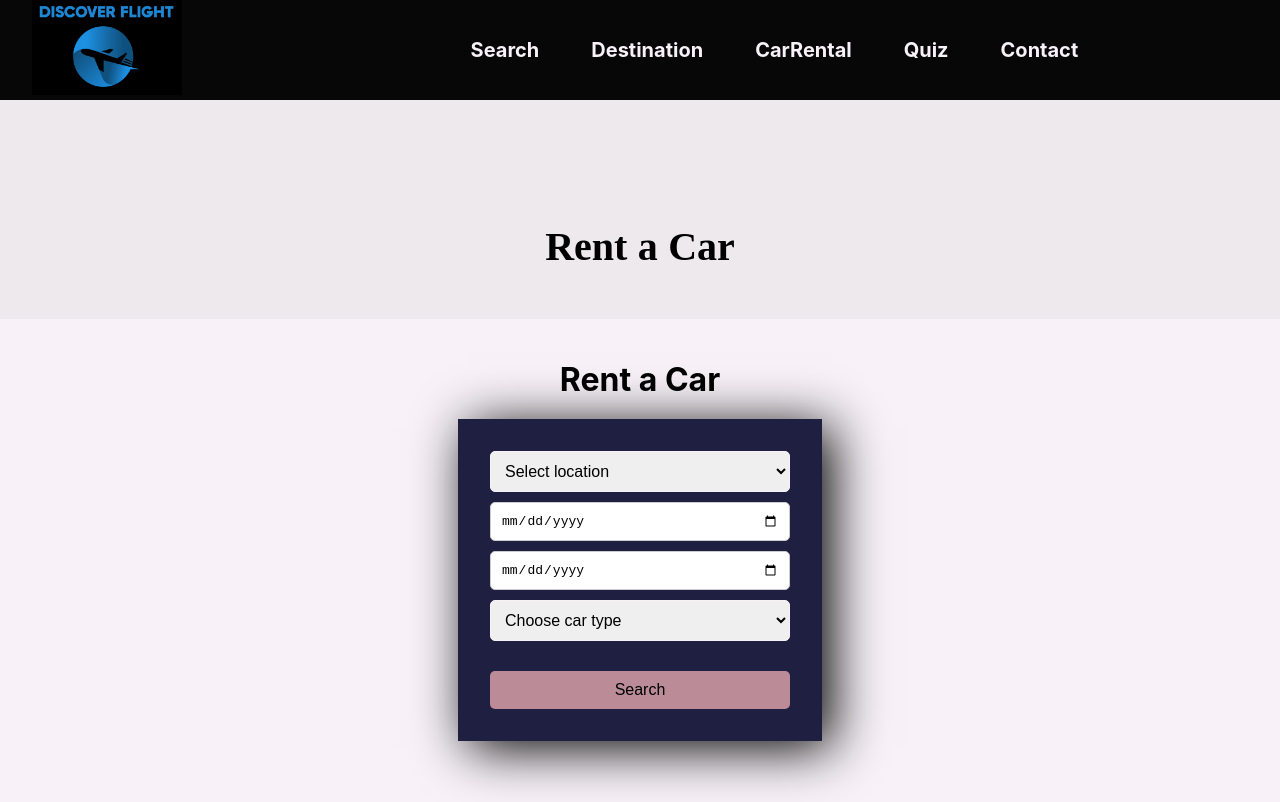
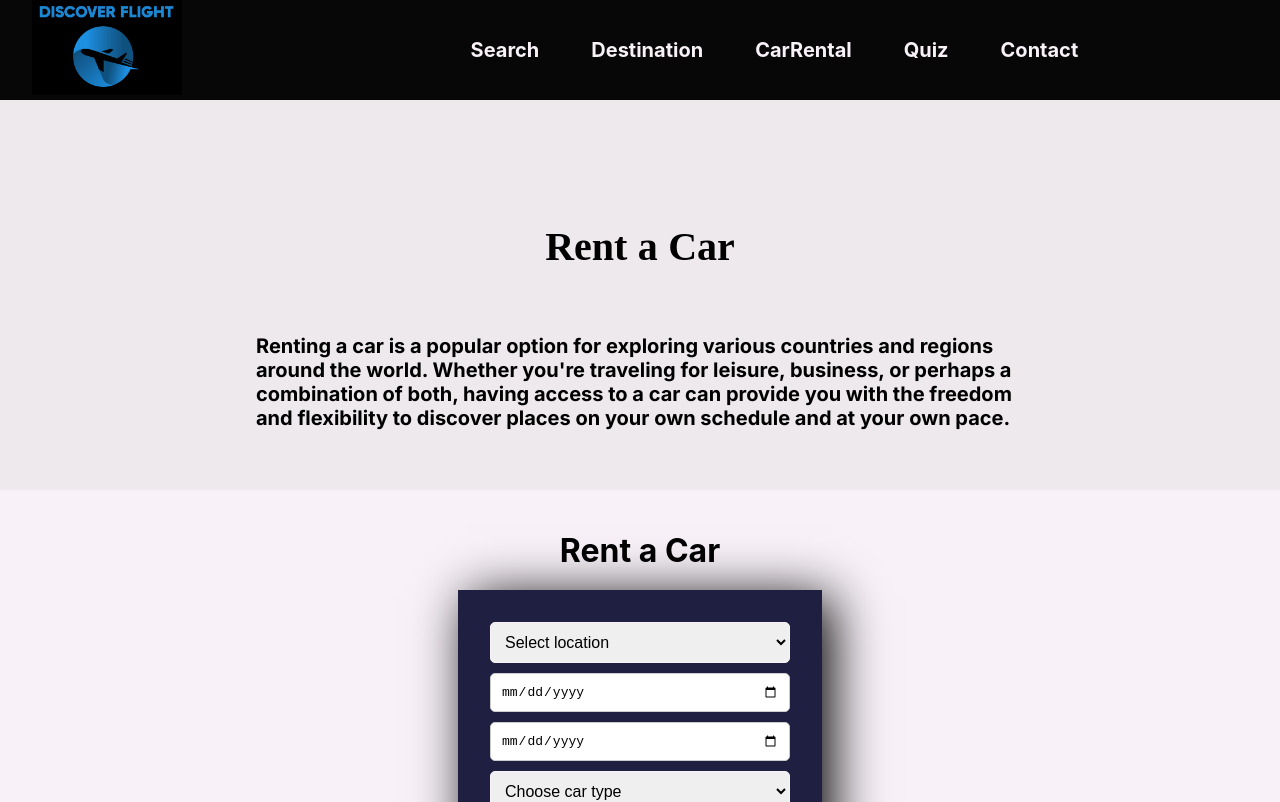
Before and after one commit to Lilas12/Travel-React, a React (Create React App) app: page /CarRental in a window 1280 px wide. Shown: the top 802 px of the page. Built offline with nearby package versions, Linux system fonts and the light colour scheme.

Commit message:
Change kod

```diff
--- a/src/pages/CarRental.js
+++ b/src/pages/CarRental.js
@@ -25,6 +25,18 @@ const StyledTitle1 = styled.h1`
     max-width: 100%;
     padding: 20px;
   }
+`;
+
+const StyledDescription = styled.div`
+  max-width: 60%;
+  padding: 20px;
+  font-size: 20px;
+  font-family: "Inter";
+  margin: -25px auto;
+  line-height: 1.2;
+  word-break: break-word;
+  text-align: left;
+  margin-bottom: 20px;
 `;
 
 const Container = styled.div`
@@ -188,6 +200,15 @@ const CarRental = () => {
         <StyledTitle1>
           <h1>Rent a Car</h1>
         </StyledTitle1>
+        <StyledDescription>
+          <p>
+            Renting a car is a popular option for exploring various countries
+            and regions around the world. Whether you're traveling for leisure,
+            business, or perhaps a combination of both, having access to a car
+            can provide you with the freedom and flexibility to discover places
+            on your own schedule and at your own pace.
+          </p>
+        </StyledDescription>
       </CarSquare>
       <Container>
         <Title>Rent a Car</Title>
--- a/src/styles/Navbar.css
+++ b/src/styles/Navbar.css
@@ -49,10 +49,6 @@ nav a {
   margin: 0 1rem;
   color: var(--textColor);
   text-decoration: none;
-}
-
-nav a:hover {
-  color: var(--secondaryColor);
 }
 
 .navbar-container .nav-btn {
```
